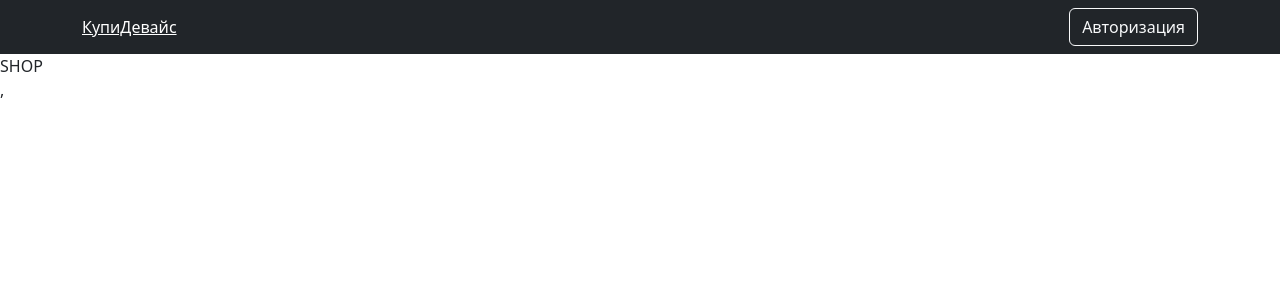
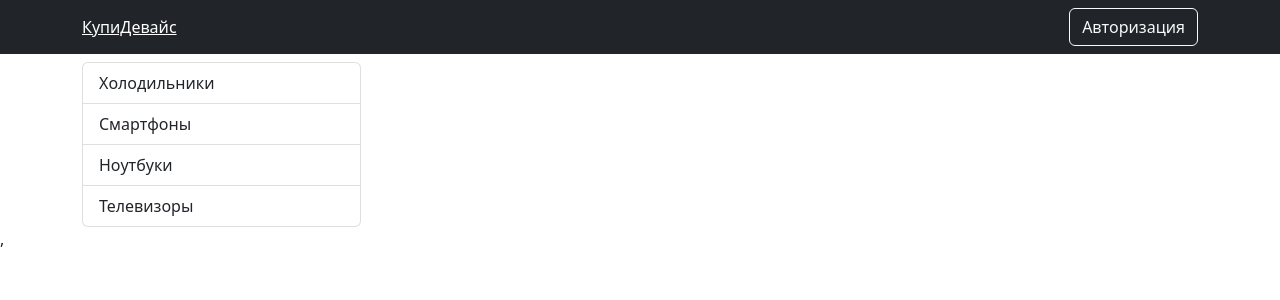
Before and after one commit to EgorSherstnev/fullstackStore, a React (Create React App) app in the folder client/: page / in a window 1280 px wide. Shown: the top 300 px of the page. Built offline with nearby package versions, Linux system fonts and the light colour scheme.

Commit message:
feat:update Shop.js and TypeBar.js

```diff
--- /dev/null
+++ b/client/src/components/TypeBar.js
@@ -0,0 +1,24 @@
+import React, { useContext } from 'react'
+import { observer } from 'mobx-react-lite';
+import { Context } from '../index';
+import ListGroup from 'react-bootstrap/ListGroup';
+
+const TypeBar = observer(() => {
+   const {device} = useContext(Context)
+    return (
+      <ListGroup>
+         {device.types.map(type =>
+            <ListGroup.Item
+               style={{cursor: 'pointer'}}
+               active={type.id === device.selectedType.id}
+               onClick={() => device.setSelectedType(type)}
+               key={type.id}
+            >
+               {type.name}
+            </ListGroup.Item>
+         )}
+      </ListGroup>
+    )
+})
+
+export default TypeBar;
--- a/client/src/pages/Auth.js
+++ b/client/src/pages/Auth.js
@@ -1,5 +1,5 @@
 import React from "react";
-import {Container, Form, Card, Button, Row} from 'react-bootstrap';
+import {Container, Form, Card, Button} from 'react-bootstrap';
 import { NavLink, useLocation } from "react-router-dom";
 import { LOGIN_ROUTE, REGISTRATION_ROUTE } from "../utils/consts";
 
@@ -24,7 +24,7 @@
                   className="mt-3"
                   placeholder="Введите ваш пароль..."
                />
-               <Row className="d-flex justify-content-between mt-3 pl-3 pr-3">
+               <Form className="d-flex justify-content-between mt-3 pl-3 pr-3">
                   {isLogin ?
                      <div>
                         Нет аккаунта? <NavLink to={REGISTRATION_ROUTE}>Зарегистрируйся!</NavLink>
@@ -39,7 +39,7 @@
                   >
                      {isLogin ? "Войти" : "Регистрация"}
                   </Button>
-               </Row>
+               </Form>
             </Form>
          </Card>
       </Container>
--- a/client/src/pages/Shop.js
+++ b/client/src/pages/Shop.js
@@ -1,10 +1,19 @@
 import React from "react";
+import { Col, Container, Form } from "react-bootstrap";
+import TypeBar from "../components/TypeBar";
 
 const Shop = () => {
    return (
-      <div>
-         SHOP
-      </div>
+      <Container>
+         <Form className="mt-2">
+            <Col md={3}>
+               <TypeBar/>
+            </Col>
+            <Col md={9}>
+
+            </Col>
+         </Form>
+      </Container>
    )
 }
 
--- a/client/src/store/DeviceStore.js
+++ b/client/src/store/DeviceStore.js
@@ -4,7 +4,9 @@
    constructor() {
       this._types = [
          {id: 1, name: 'Холодильники'},
-         {id: 2, name: 'Смартфоны'}
+         {id: 2, name: 'Смартфоны'},
+         {id: 3, name: 'Ноутбуки'},
+         {id: 4, name: 'Телевизоры'}
       ]
       this._brands = [
          {id: 1, name: "Samsung"},
@@ -16,6 +18,7 @@
          {id: 1, name: "Iphone 12 pro", price: 25000, rating: 5, img: `https://www.hdretail.ru/upload/iblock/8d0/8d01c02a7a68c45e7d021d9d44efab9f.jpg`},
          {id: 1, name: "Iphone 12 pro", price: 25000, rating: 5, img: `https://www.hdretail.ru/upload/iblock/8d0/8d01c02a7a68c45e7d021d9d44efab9f.jpg`}
       ]
+      this._selectedType = {}
       makeAutoObservable(this)
    }
 
@@ -28,6 +31,9 @@
    setDevices(devices) {
       this._devices = devices
    }
+   setSelectedType(type) {
+      this._selectedType = type
+   }
 
    get types() {
       return this._types
@@ -38,4 +44,7 @@
    get devices() {
       return this._devices
    }
+   get selectedType() {
+      return this._selectedType
+   }
 }
```
